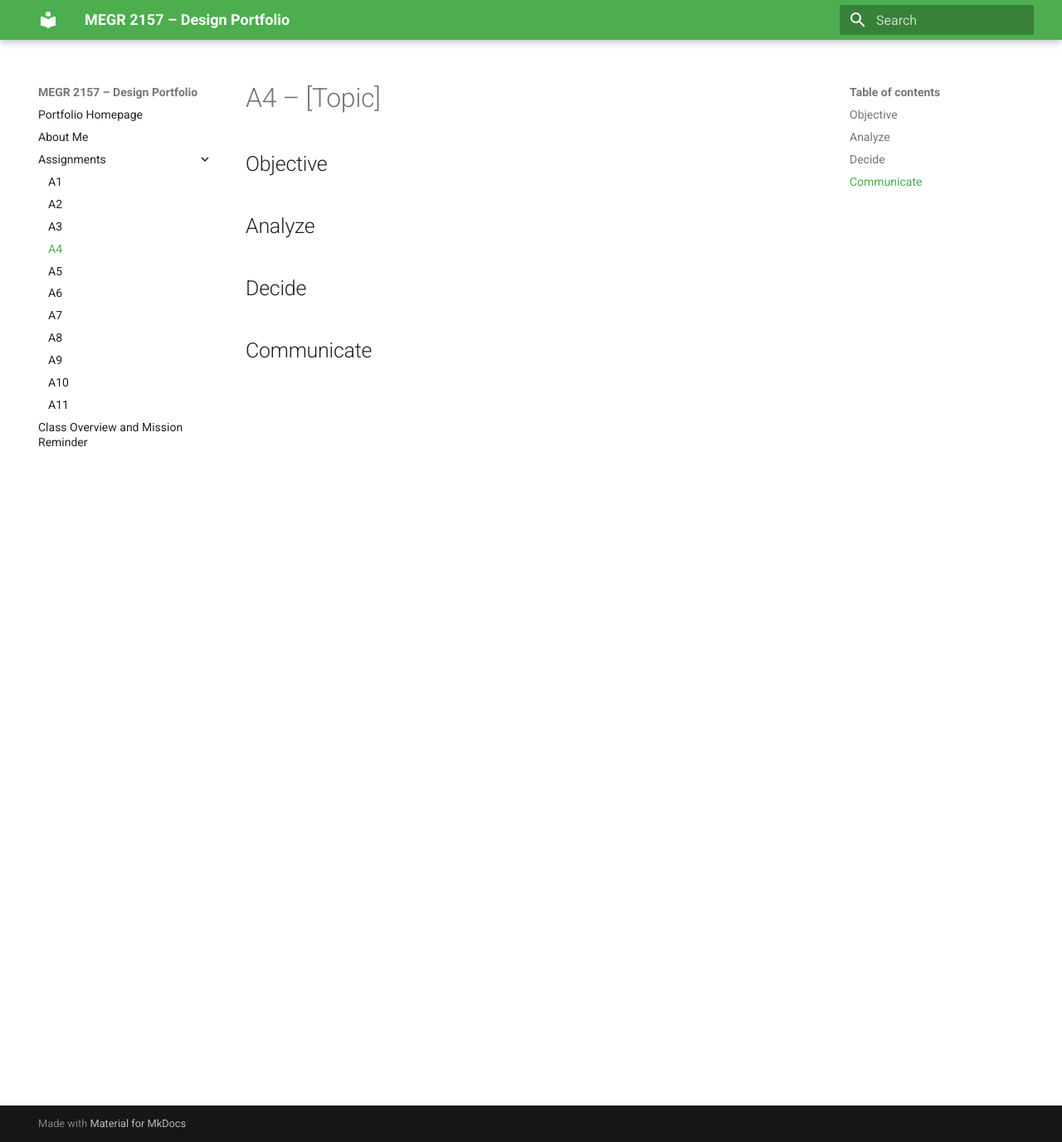
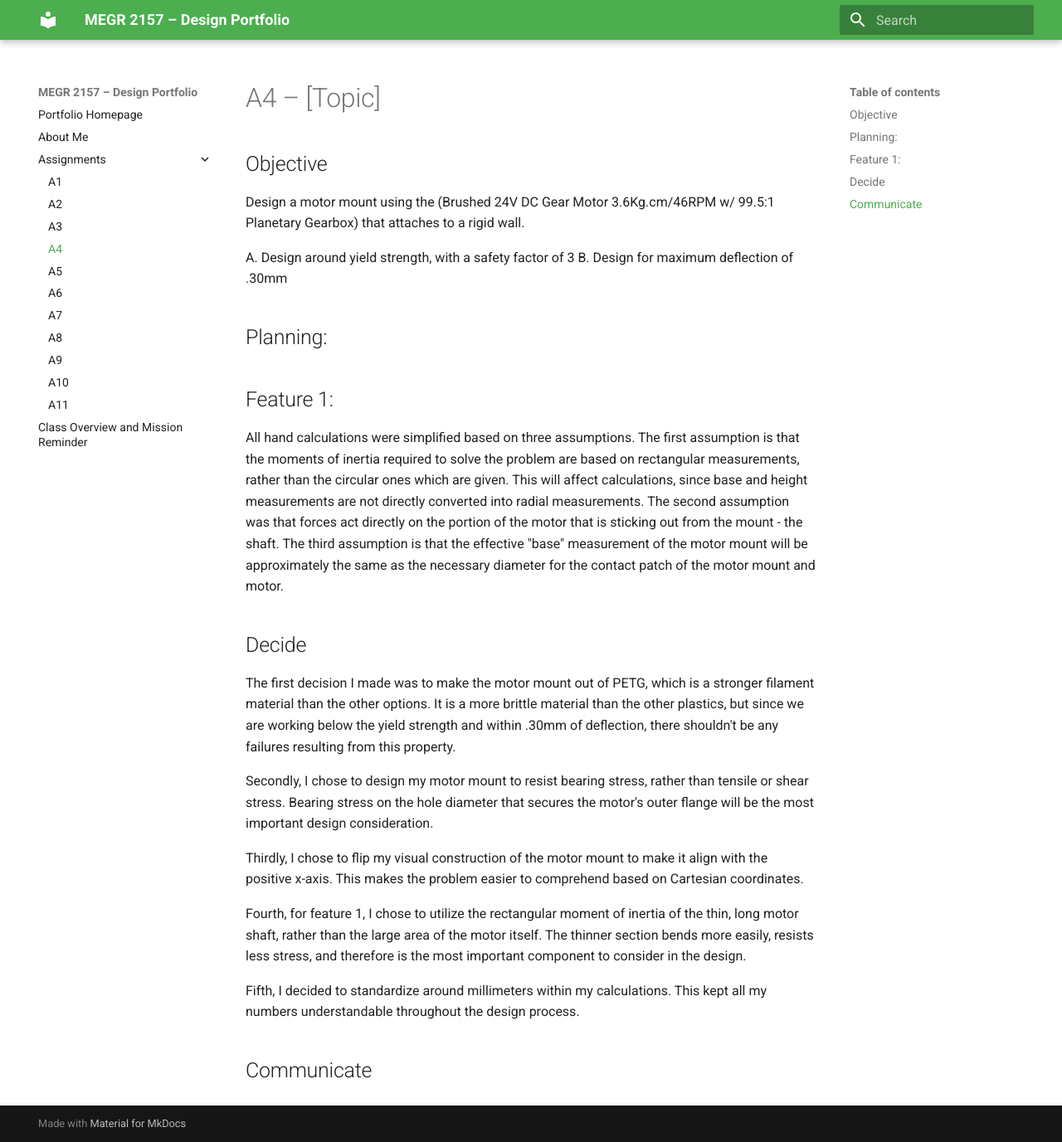
Before and after one commit to Mlikhtenbaum/-megr-2157-design-portfolio, an MkDocs documentation site: the page built from docs/assignments/A04/index.md, in a window 1280 px wide and 1377 px high. Shown: the whole window at 83% size. Built offline with MkDocs 1.6.1 and Material for MkDocs 9.7.7, drawn with Linux system fonts in a browser that asks for light colours.

Commit message:
Start A4 and create gen structure
Expanded the design document for A4 with detailed planning and decision-making sections regarding the motor mount design.

```diff
--- a/docs/assignments/A04/index.md
+++ b/docs/assignments/A04/index.md
@@ -1,12 +1,28 @@
 # A4 – [Topic]
 
 ## Objective
+Design a motor mount using the (Brushed 24V DC Gear Motor 3.6Kg.cm/46RPM w/ 99.5:1 Planetary Gearbox) that attaches to a rigid wall.
+
+A. Design around yield strength, with a safety factor of 3
+B. Design for maximum deflection of .30mm
+
+## Planning:
 
 
-## Analyze
+## Feature 1:
 
+All hand calculations were simplified based on three assumptions. The first assumption is that the moments of inertia required to solve the problem are based on rectangular measurements, rather than the circular ones which are given. This will affect calculations, since base and height measurements are not directly converted into radial measurements. The second assumption was that forces act directly on the portion of the motor that is sticking out from the mount - the shaft. The third assumption is that the effective "base" measurement of the motor mount will be approximately the same as the necessary diameter for the contact patch of the motor mount and motor.
 
 ## Decide
 
+The first decision I made was to make the motor mount out of PETG, which is a stronger filament material than the other options. It is a more brittle material than the other plastics, but since we are working below the yield strength and within .30mm of deflection, there shouldn't be any failures resulting from this property.
+
+Secondly, I chose to design my motor mount to resist bearing stress, rather than tensile or shear stress. Bearing stress on the hole diameter that secures the motor's outer flange will be the most important design consideration.
+
+Thirdly, I chose to flip my visual construction of the motor mount to make it align with the positive x-axis. This makes the problem easier to comprehend based on Cartesian coordinates.
+
+Fourth, for feature 1, I chose to utilize the rectangular moment of inertia of the thin, long motor shaft, rather than the large area of the motor itself. The thinner section bends more easily, resists less stress, and therefore is the most important component to consider in the design.
+
+Fifth, I decided to standardize around millimeters within my calculations. This kept all my numbers understandable throughout the design process.
 
 ## Communicate
```
